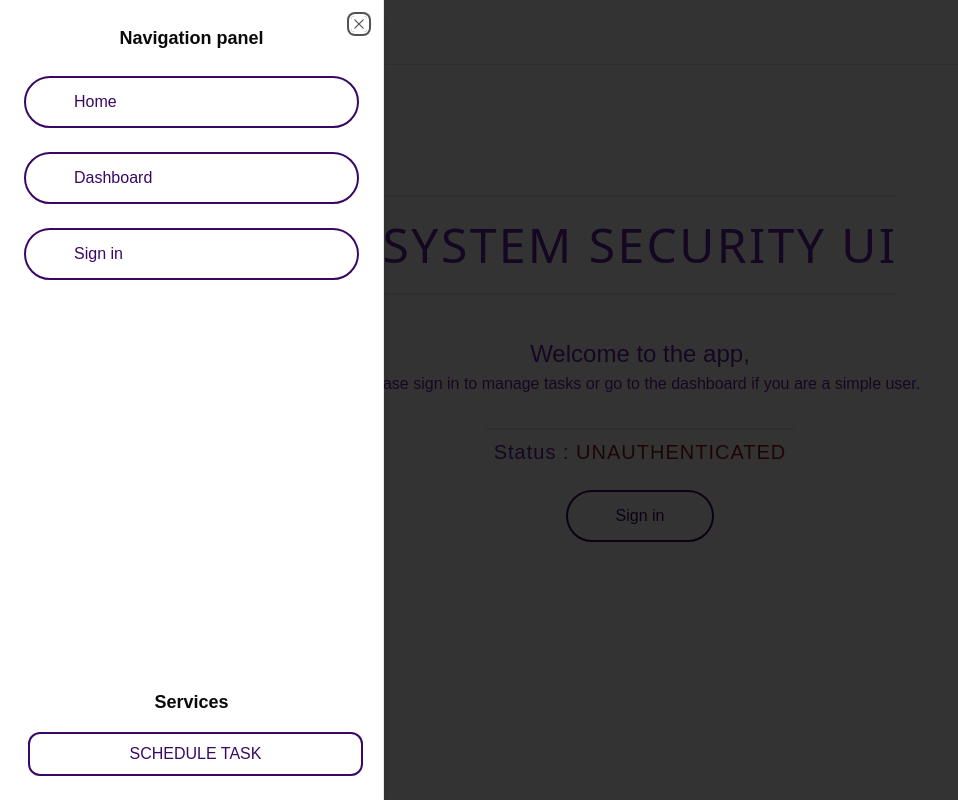
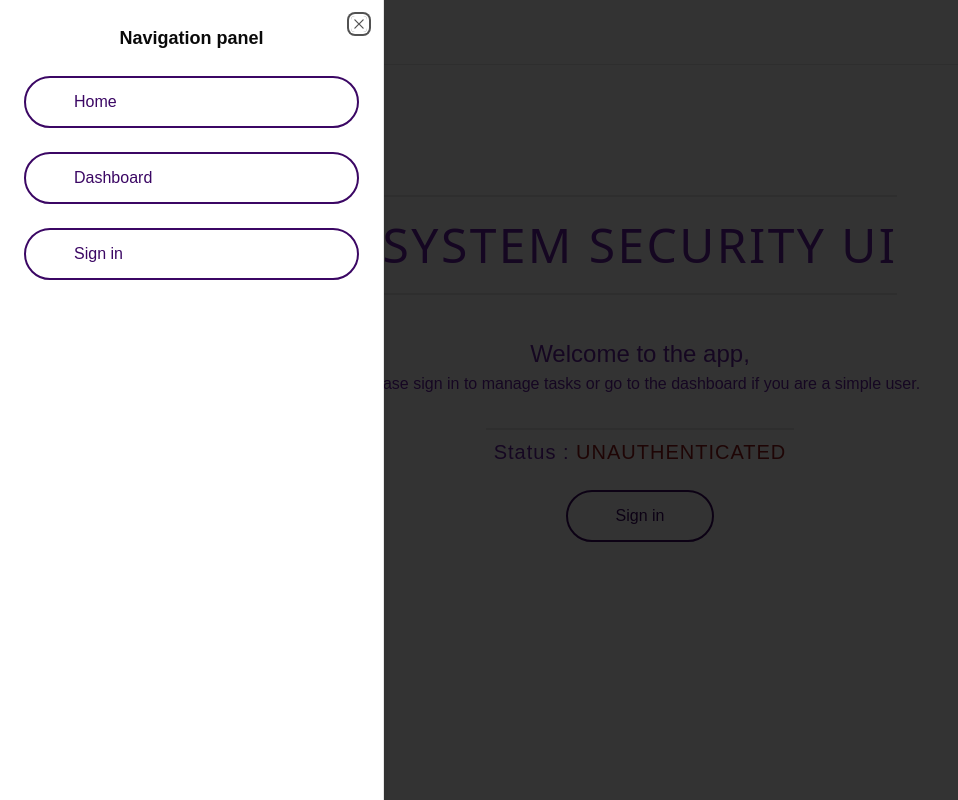
Before and after one commit to bterpperoni/Client_Connect, a Next.js app: page / in a window 1280 px wide. Both pictures are taken after a click on the button 28 px from the left and 28 px from the top of the page. Shown: the whole page, without its empty margins (0-958 px from the left). Built offline with nearby package versions, Linux system fonts and the light colour scheme; no server answers.

Commit message:
shedulte task session fix in nav

```diff
--- a/src/app/components/nav.tsx
+++ b/src/app/components/nav.tsx
@@ -18,7 +18,7 @@ import CustomModal from "./ui/modal";
 import { Task } from "@prisma/client";
 
 export function SimpleNav() {
-  const { data: session } = useSession();
+  const { data: session, status } = useSession();
   const router = useRouter();
   const [isModalOpen, setIsModalOpen] = useState(false);
 
@@ -89,12 +89,14 @@ export function SimpleNav() {
                       </Btn>
                     </div>
                     <br />
+                    { status=="authenticated" &&
                       <div className="my-6">
                         <SheetTitle className="text-center">Services</SheetTitle>
                         <Btn classList="mt-4 w-full" onClick={() => openModal()}>
                           SCHEDULE TASK
                         </Btn>
                       </div>
+                    }
                   </div>
                 </SheetContent>
               </Sheet>
@@ -106,6 +108,9 @@ export function SimpleNav() {
                 </Btn>
               )}
             </div>
+
+
+
             <CustomModal
               isOpen={isModalOpen}
               onRequestClose={closeModal}
```
Also changed, not shown: 1 other file (tests, documents, lock files or other folders). Lines whose indentation alone changed are shown as unchanged.
